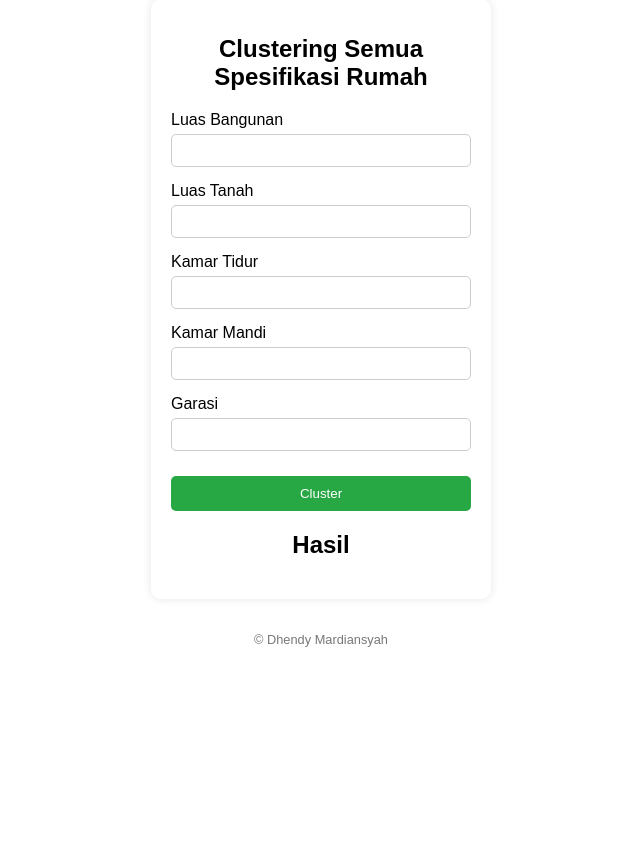
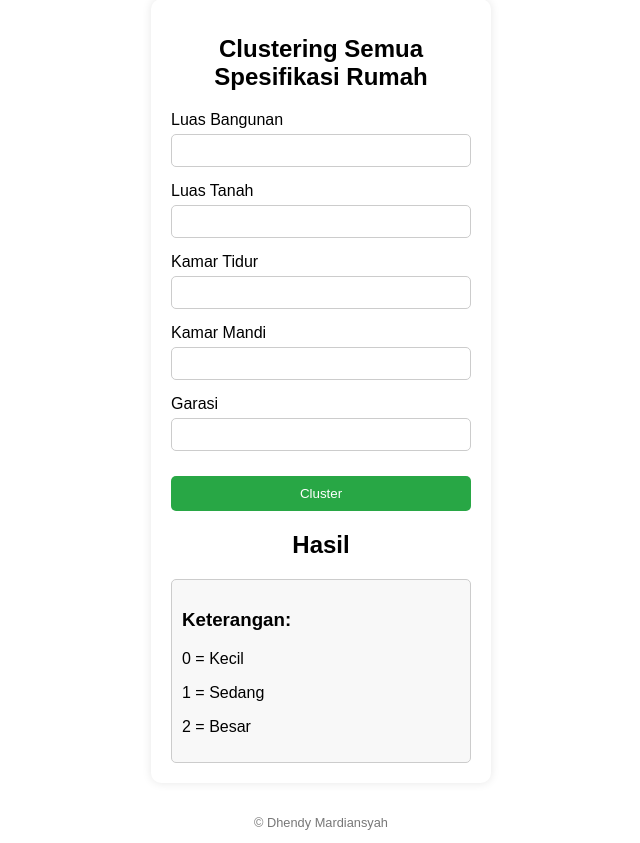
Before and after one commit to noobpalabr/clusteringperumahan, a Flask app: page / in a window 1280 px wide. Shown: the part 81-924 px from the top of the page, without its empty margins (319-959 px from the left). Before the commit the page ends 728 px from the top, so only its background shows below. Run offline with Flask 2, Linux system fonts and the light colour scheme; parts of the project's set-up code (start-up, migrations or seed data) failed here and were passed over.

Commit message:
Update index.html

```diff
--- a/templates/index.html
+++ b/templates/index.html
@@ -39,6 +39,12 @@
             <h2>Hasil</h2>
             <p>{{ result }}</p>
         </div>
+        <div class="card">
+            <h3>Keterangan:</h3>
+            <p>0 = Kecil</p>
+            <p>1 = Sedang</p>
+            <p>2 = Besar</p>
+        </div>
     </div>
     <footer>
         <p>&copy; Dhendy Mardiansyah</p>
```
